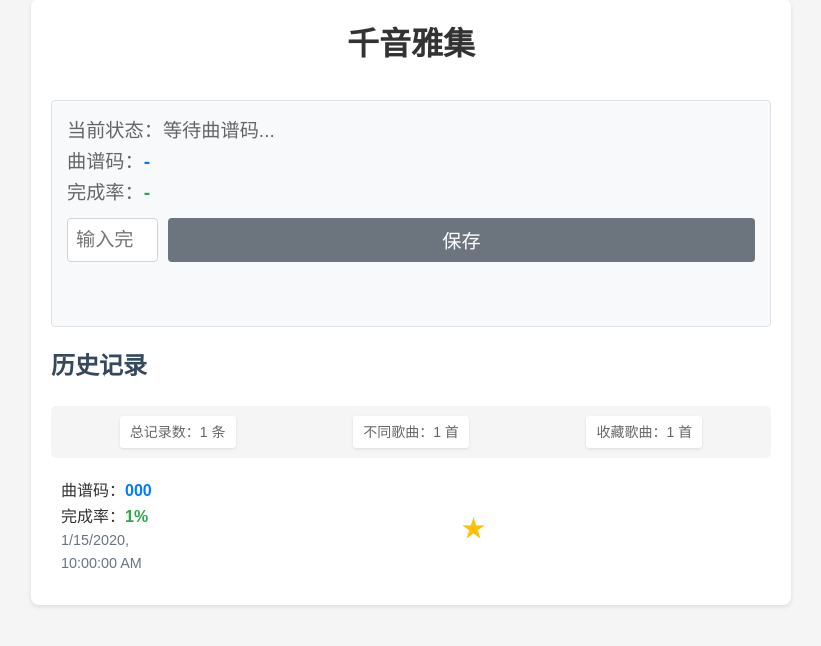
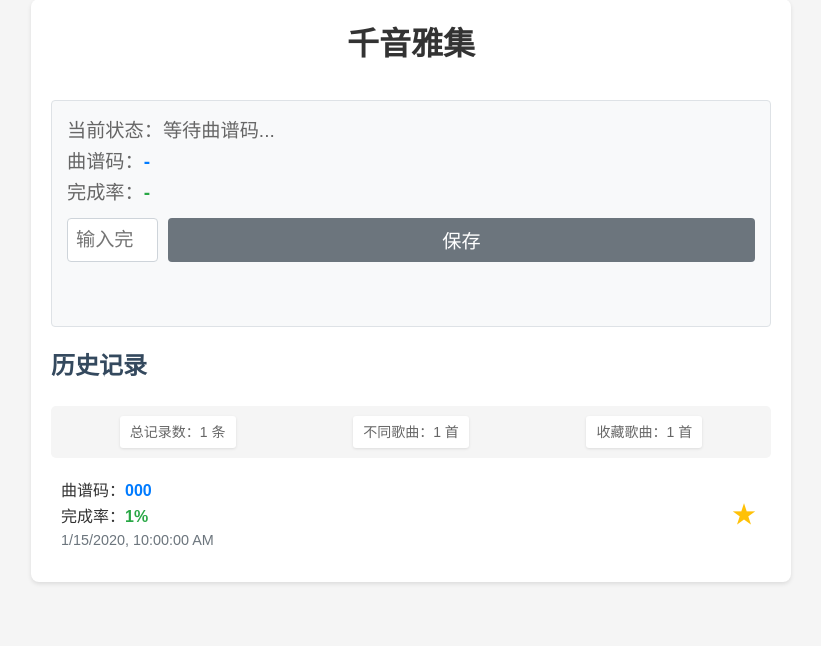
Before and after one commit to HKLHaoBin/Qinyin-Score-Steward, a Flask app: page / in a window 1280 px wide. Shown: the part 21-667 px from the top of the page, without its empty margins (229-1050 px from the left). Run offline with Flask 3, Linux system fonts and the light colour scheme; tables that the repository leaves empty hold one stand-in row (values such as "Sample post"); some libraries are stand-ins or nearby versions.

Commit message:
更新收藏功能：在点击收藏按钮时，先保存完成率并更新收藏状态；同时调整收藏按钮样式，去除背景和边框，改为默认光标。

```diff
--- a/static/script.js
+++ b/static/script.js
@@ -104,6 +104,22 @@ document.addEventListener('DOMContentLoaded', () => {
     // 收藏按钮点击事件
     favoriteBtn.addEventListener('click', function() {
         if (currentScoreCode) {
+            // 先保存完成率
+            const completion = parseInt(completionInput.value);
+            if (completion >= 0 && completion <= 100) {
+                fetch('/api/scores/save', {
+                    method: 'POST',
+                    headers: {
+                        'Content-Type': 'application/json',
+                    },
+                    body: JSON.stringify({
+                        score_code: currentScoreCode,
+                        completion: completion
+                    })
+                });
+            }
+
+            // 然后更新收藏状态
             fetch(`/api/scores/${currentScoreCode}/favorite`, {
                 method: 'POST'
             });
@@ -122,7 +138,7 @@ document.addEventListener('DOMContentLoaded', () => {
                 <div>完成率：<span class="completion">${data.completion}%</span></div>
                 <div class="timestamp">${now}</div>
             </div>
-            <button class="favorite-btn" onclick="toggleFavorite('${data.score_code}')">☆</button>
+            <span class="favorite-btn">${data.is_favorite ? '★' : '☆'}</span>
         `;
         historyList.insertBefore(item, historyList.firstChild);
     }
@@ -160,7 +176,7 @@ document.addEventListener('DOMContentLoaded', () => {
                         <div>完成率：<span class="completion">${score.completion}%</span></div>
                         <div class="timestamp">${date}</div>
                     </div>
-                    <button class="favorite-btn" onclick="toggleFavorite('${score.score_code}')">${score.is_favorite ? '★' : '☆'}</button>
+                    <span class="favorite-btn">${score.is_favorite ? '★' : '☆'}</span>
                 `;
                 historyList.appendChild(item);
             });
--- a/static/style.css
+++ b/static/style.css
@@ -257,15 +257,10 @@ h1 {
     min-height: 1.5em;
 }
 .favorite-btn {
-    background: none;
-    border: none;
     font-size: 1.5em;
-    cursor: pointer;
     padding: 5px;
     color: #ffc107;
-}
-.favorite-btn:hover {
-    color: #ff9800;
+    cursor: default;
 }
 .history-list {
     margin-top: 20px;
```
